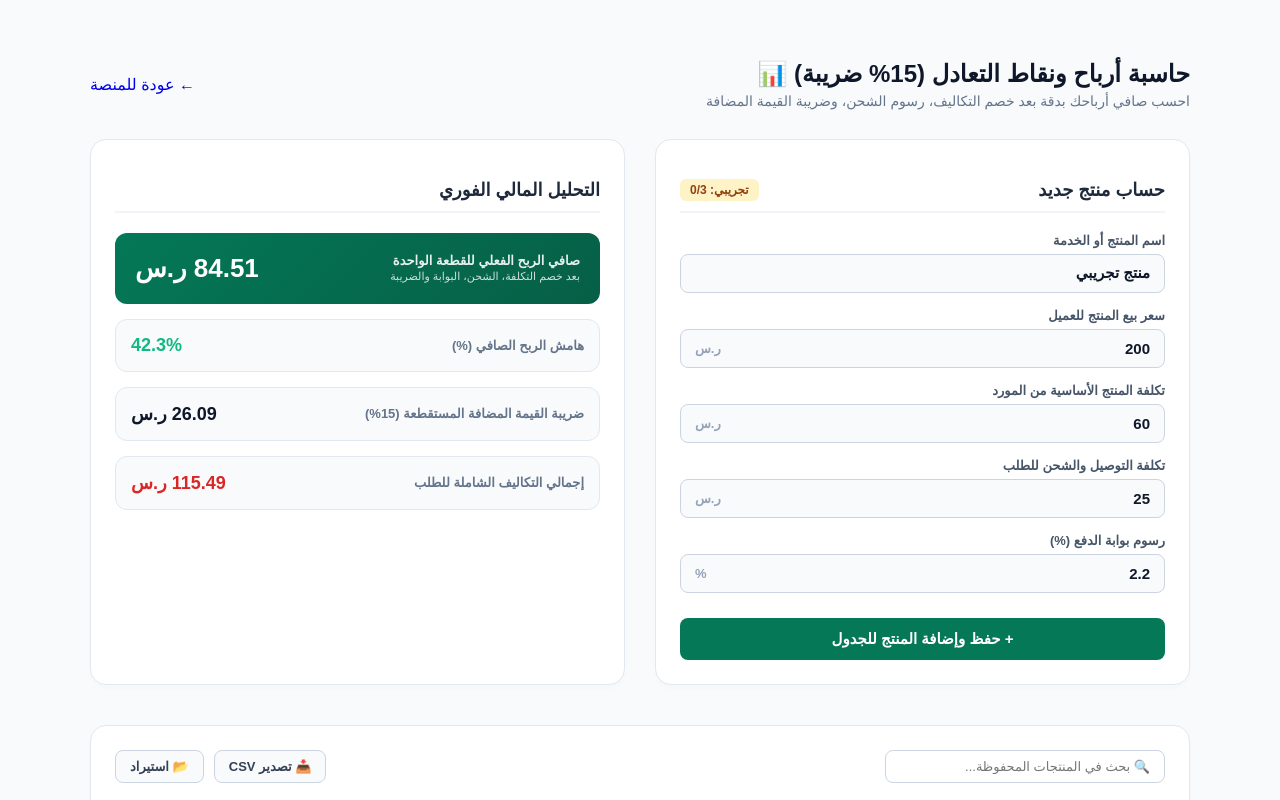
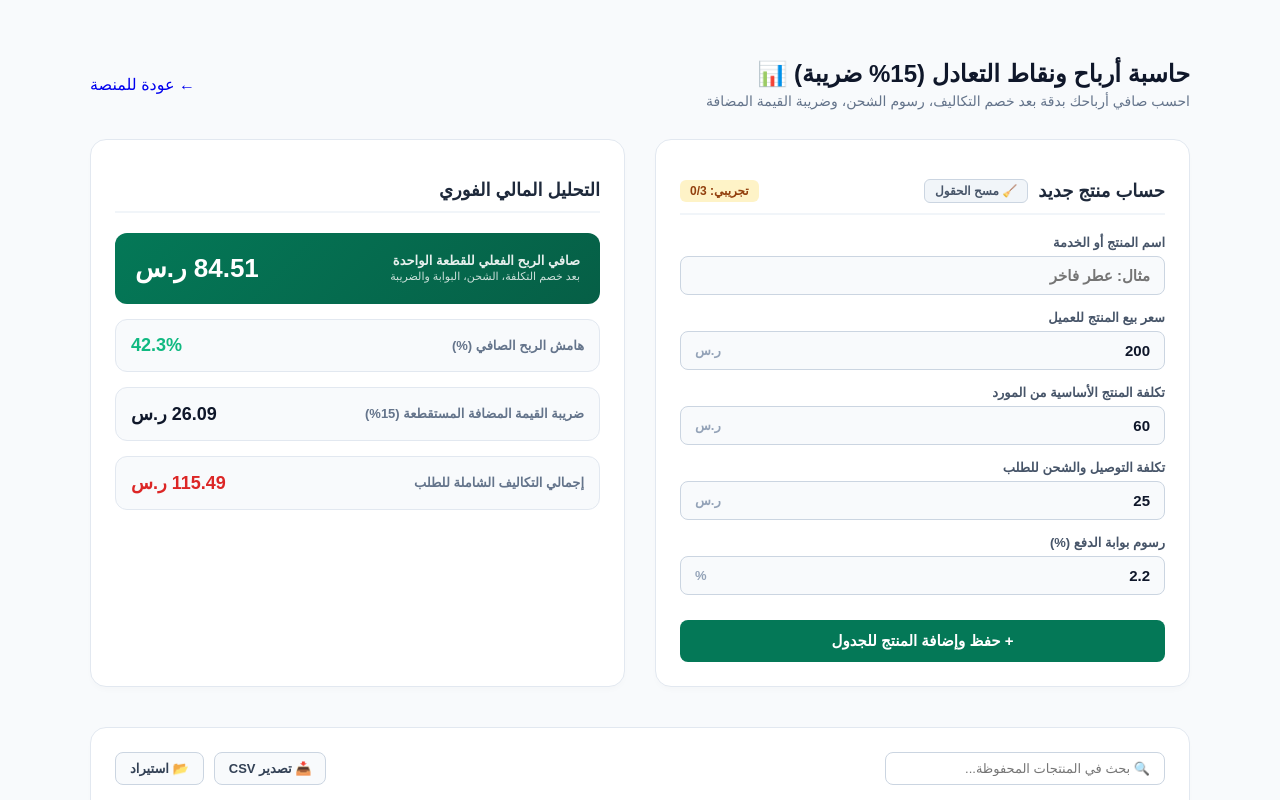
Before and after one commit to engaziasa-lang/engazia-app, a Next.js app: page /hub/sa/profit in a window 1280 px wide. Shown: the top 800 px of the page. Built offline with nearby package versions, Linux system fonts and the light colour scheme.

Commit message:
Update page.tsx

```diff
--- a/app/hub/sa/profit/page.tsx
+++ b/app/hub/sa/profit/page.tsx
@@ -16,7 +16,7 @@ interface ProfitItem {
 
 export default function ProfitCalculatorSA() {
   // بيانات الإدخال للحاسبة الفورية
-  const [productName, setProductName] = useState<string>('منتج تجريبي');
+  const [productName, setProductName] = useState<string>('');
   const [sellingPrice, setSellingPrice] = useState<number>(200);
   const [productCost, setProductCost] = useState<number>(60);
   const [shippingCost, setShippingCost] = useState<number>(25);
@@ -28,7 +28,6 @@ export default function ProfitCalculatorSA() {
   const [editingId, setEditingId] = useState<string | null>(null);
 
   const fileInputRef = useRef<HTMLInputElement>(null);
-  const LEMON_CHECKOUT_URL = 'https://seerk.lemonsqueezy.com/checkout/buy/80ff492a-01eb-4455-b1a8-96e12ab72562';
 
   // تحميل البيانات من localStorage عند الفتح
   useEffect(() => {
@@ -53,7 +52,16 @@ export default function ProfitCalculatorSA() {
   const totalCosts = productCost + shippingCost + vatAmount + gatewayFeeAmount;
   const netProfit = sellingPrice - totalCosts;
   const margin = sellingPrice > 0 ? (netProfit / sellingPrice) * 100 : 0;
-  const breakEvenUnits = netProfit > 0 ? Math.ceil(totalCosts / netProfit) : 0;
+
+  // مسح وتصفير حقول الإدخال
+  const handleClearForm = () => {
+    setProductName('');
+    setSellingPrice(200);
+    setProductCost(60);
+    setShippingCost(25);
+    setGatewayFeePercent(2.2);
+    setEditingId(null);
+  };
 
   // إضافة أو تعديل منتج في الجدول السفلي مع تقييد التجريبي بـ 3 منتجات
   const handleSaveItem = (e: React.FormEvent) => {
@@ -98,10 +106,8 @@ export default function ProfitCalculatorSA() {
       alert('✅ تمت إضافة المنتج إلى جدول التحليل بنجاح!');
     }
 
-    // إعادة الحقول للافتراضي
-    setProductName('');
-    setSellingPrice(200);
-    setProductCost(60);
+    // تصفير الحقول بعد الحفظ
+    handleClearForm();
   };
 
   // تعبئة الحقول للتعديل
@@ -184,7 +190,10 @@ export default function ProfitCalculatorSA() {
         @media(max-width: 768px) { .grid-layout { grid-template-columns: 1fr; } }
 
         .card { background: #ffffff; border-radius: 16px; padding: 24px; border: 1px solid #e2e8f0; box-shadow: 0 4px 6px -1px rgba(0,0,0,0.02); }
-        .card-title { font-size: 18px; font-weight: 800; color: #1e293b; margin-bottom: 20px; border-bottom: 2px solid #f1f5f9; padding-bottom: 10px; display: flex; justify-content: space-between; align-items: center; }
+        .card-title { font-size: 18px; font-weight: 800; color: #1e293b; margin-bottom: 20px; border-bottom: 2px solid #f1f5f9; padding-bottom: 10px; display: flex; justify-content: space-between; align-items: center; flex-wrap: wrap; gap: 10px; }
+
+        .clear-form-btn { background: #f1f5f9; border: 1px solid #cbd5e1; color: #475569; padding: 4px 10px; border-radius: 6px; font-size: 12px; font-weight: 700; cursor: pointer; transition: all 0.2s; font-family: 'Tajawal', sans-serif; display: flex; align-items: center; gap: 5px; }
+        .clear-form-btn:hover { background: #e2e8f0; color: #0f172a; }
 
         .input-group { margin-bottom: 15px; }
         .input-group label { display: block; font-size: 13px; font-weight: 700; color: #475569; margin-bottom: 6px; }
@@ -232,7 +241,12 @@ export default function ProfitCalculatorSA() {
         {/* قسم المدخلات */}
         <div className="card">
           <h2 className="card-title">
-            <span>{editingId ? 'تعديل بيانات المنتج' : 'حساب منتج جديد'}</span>
+            <div style={{ display: 'flex', alignItems: 'center', gap: '10px' }}>
+              <span>{editingId ? 'تعديل بيانات المنتج' : 'حساب منتج جديد'}</span>
+              <button type="button" className="clear-form-btn" onClick={handleClearForm} title="مسح الحقول لإدخال منتج جديد">
+                🧹 مسح الحقول
+              </button>
+            </div>
             {!isActivated && <span className="trial-badge">تجريبي: {items.length}/3</span>}
           </h2>
 
```
